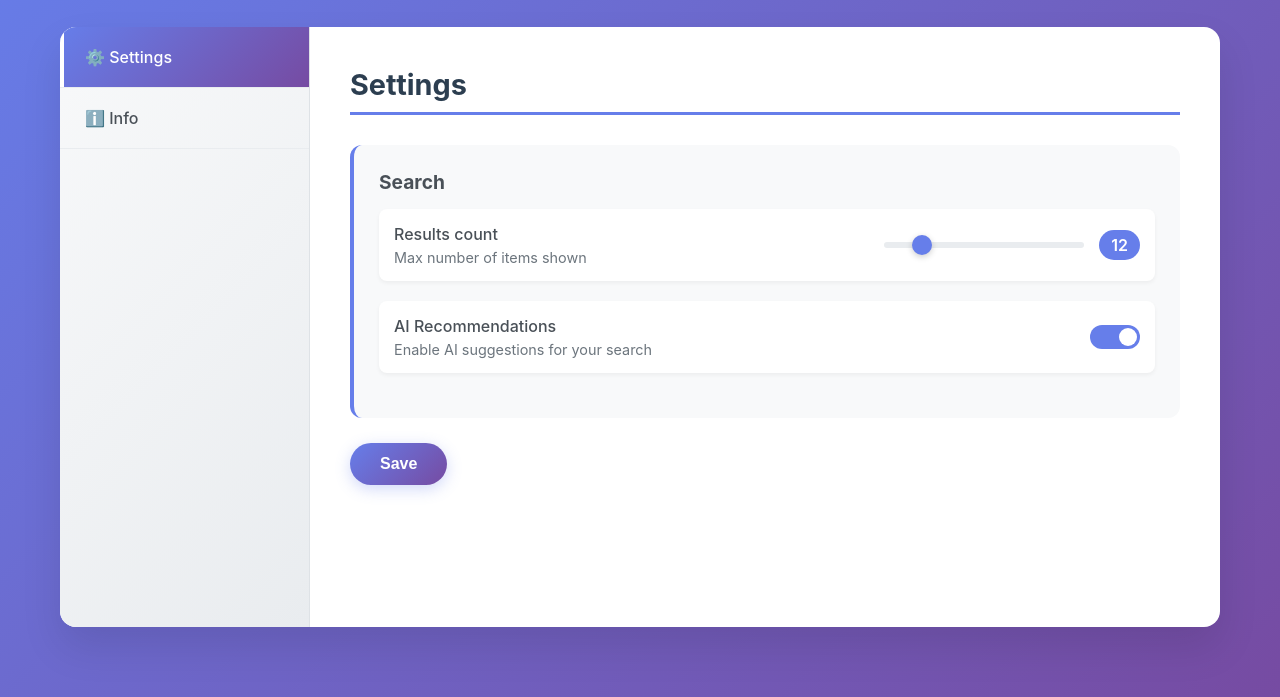
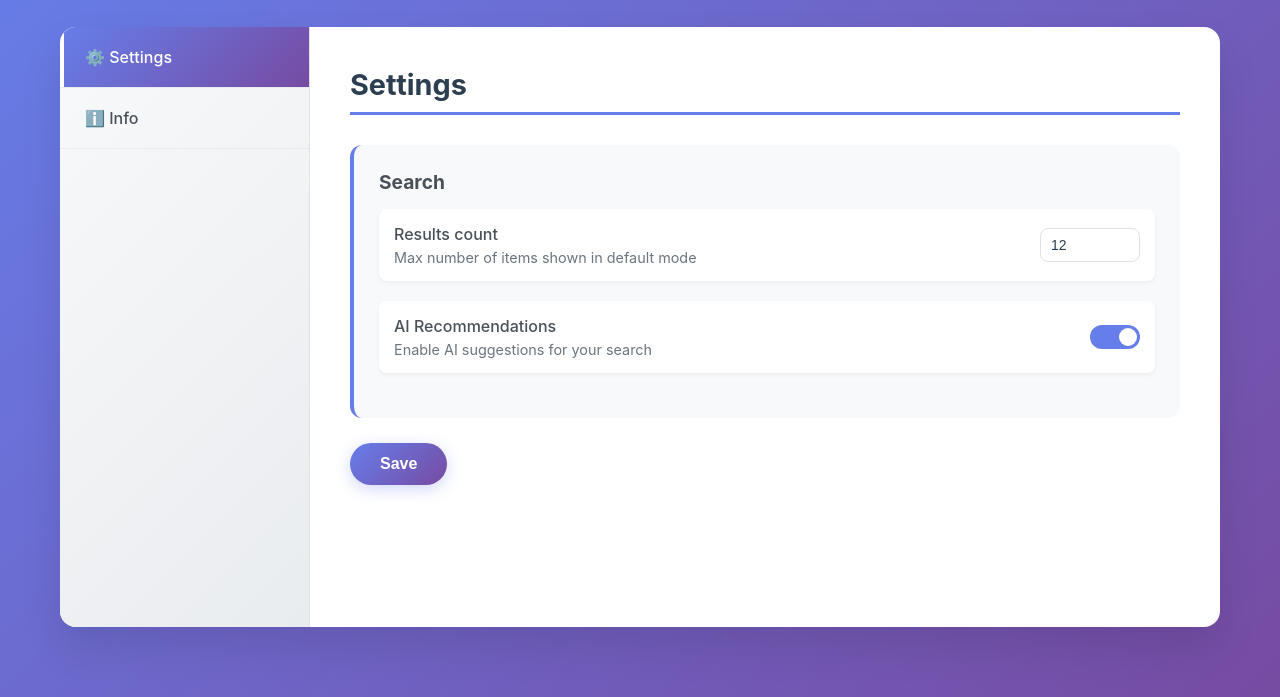
Before and after one commit to think-next/list_view, a browser extension: page options.html in a window 1280 px wide. Shown: the part 103-800 px from the top of the page. Drawn offline with Linux system fonts and the light colour scheme.

Commit message:
feat: replace slider with number input for max results setting
- Updated the options page to use a number input for the maximum results setting instead of a slider, enhancing user control and accessibility.
- Added unified styling for the number input and ensured native steppers are displayed for better usability.
- Adjusted JavaScript to handle input validation and maintain value constraints.

```diff
--- a/options.html
+++ b/options.html
@@ -184,6 +184,30 @@
             text-align: center;
         }
 
+        /* Unified number input style */
+        .input-number {
+            width: 100px;
+            padding: 8px 10px;
+            border: 1px solid #dee2e6;
+            border-radius: 8px;
+            background: #fff;
+            color: #2c3e50;
+            font-size: 14px;
+            outline: none;
+            transition: border-color .2s, box-shadow .2s;
+        }
+
+        .input-number:focus {
+            border-color: #667eea;
+            box-shadow: 0 0 0 3px rgba(102, 126, 234, 0.2);
+        }
+
+        /* Show native steppers for number input */
+        input[type=number] {
+            -moz-appearance: auto;
+            appearance: auto;
+        }
+
         .toggle-container {
             display: flex;
             align-items: center;
@@ -356,11 +380,11 @@
                         <div class="setting-item">
                             <div>
                                 <div class="setting-label">Results count</div>
-                                <div class="setting-description">Max number of items shown</div>
+                                <div class="setting-description">Max number of items shown in default mode</div>
                             </div>
-                            <div class="slider-container">
-                                <input type="range" class="slider" id="maxResults" min="5" max="50" value="12" step="1">
-                                <div class="slider-value" id="sliderValue">12</div>
+                            <div>
+                                <input type="number" id="maxResults" min="5" max="50" value="12" step="1"
+                                    class="input-number">
                             </div>
                         </div>
 
--- a/scripts/options.js
+++ b/scripts/options.js
@@ -2,8 +2,7 @@
 document.addEventListener('DOMContentLoaded', function () {
     const navItems = document.querySelectorAll('.nav-item');
     const contentSections = document.querySelectorAll('.content-section');
-    const maxResultsSlider = document.getElementById('maxResults');
-    const sliderValue = document.getElementById('sliderValue');
+    const maxResultsInput = document.getElementById('maxResults');
     const aiRecommendationToggle = document.getElementById('aiRecommendation');
     const saveBtn = document.getElementById('saveSettings');
     const statusMessage = document.getElementById('statusMessage');
@@ -23,14 +22,15 @@ document.addEventListener('DOMContentLoaded', function () {
         });
     });
 
-    // 滑块值更新
-    maxResultsSlider.addEventListener('input', function () {
-        sliderValue.textContent = this.value;
+    // 数值边界与步进（防御）
+    maxResultsInput.addEventListener('input', function () {
+        const num = Math.max(5, Math.min(50, parseInt(this.value || '12', 10)));
+        this.value = isNaN(num) ? 12 : num;
     });
 
     // 保存设置
     saveBtn.addEventListener('click', function () {
-        const maxResults = parseInt(maxResultsSlider.value);
+        const maxResults = parseInt(maxResultsInput.value);
         const aiRecommendation = aiRecommendationToggle.checked;
 
         // 保存到chrome存储
@@ -50,8 +50,7 @@ document.addEventListener('DOMContentLoaded', function () {
     function loadSettings() {
         chrome.storage.local.get(['maxResults', 'aiRecommendation'], function (result) {
             if (result.maxResults) {
-                maxResultsSlider.value = result.maxResults;
-                sliderValue.textContent = result.maxResults;
+                maxResultsInput.value = result.maxResults;
             }
             // 默认启用AI推荐（如果用户未设置过）
             aiRecommendationToggle.checked = result.aiRecommendation !== false;
```
